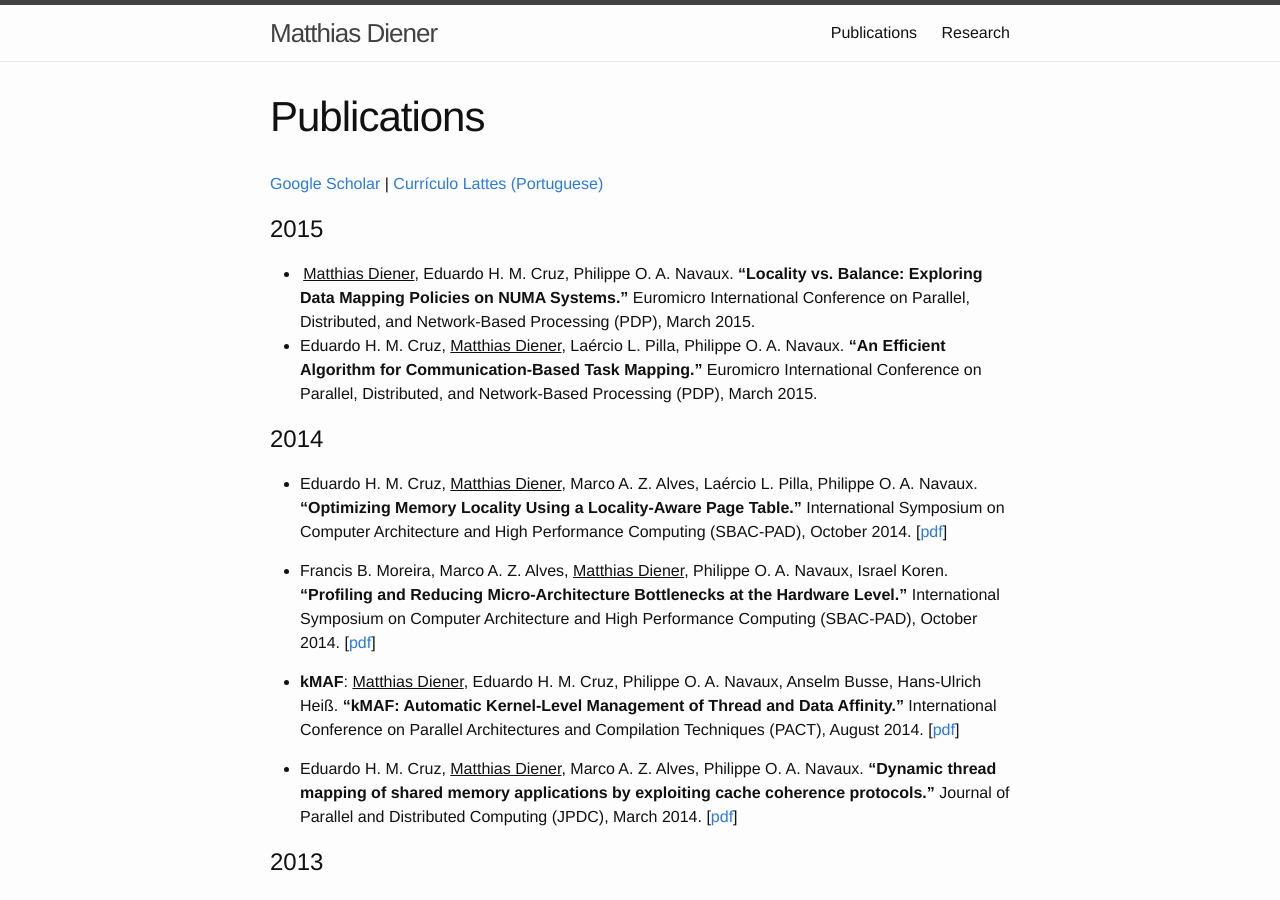
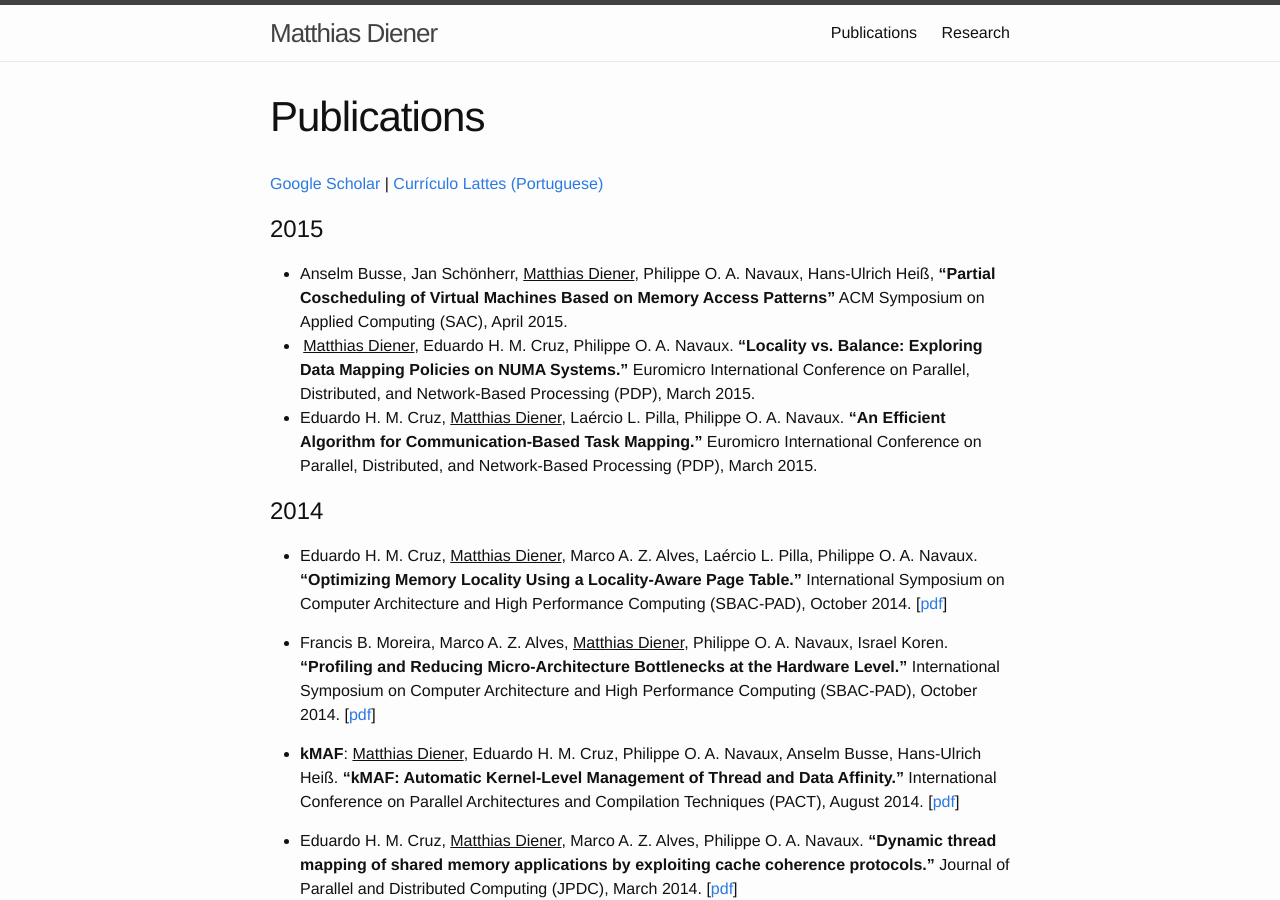
Before and after one commit to matthiasdiener/matthiasdiener.github.io, a Jekyll site: the page built from publications.md, in a window 1280 px wide and 900 px high. Built offline with Jekyll 4.4.1, drawn with Linux system fonts in a browser that asks for light colours.

Commit message:
add sac 2015

```diff
--- a/publications.md
+++ b/publications.md
@@ -7,6 +7,7 @@ title: Publications
 
 # 2015
 
+* Anselm Busse, Jan Schönherr, <u>Matthias Diener</u>, Philippe O. A. Navaux, Hans-Ulrich Heiß, **“Partial Coscheduling of Virtual Machines Based on Memory Access Patterns”** ACM Symposium on Applied Computing (SAC), April 2015.
 * &thinsp;<u>Matthias Diener</u>, Eduardo H. M. Cruz, Philippe O. A. Navaux. **“Locality vs. Balance: Exploring Data Mapping Policies on NUMA Systems.”** Euromicro International Conference on Parallel, Distributed, and Network­-Based Processing (PDP), March 2015.
 * Eduardo H. M. Cruz, <u>Matthias Diener</u>, Laércio L. Pilla, Philippe O. A. Navaux. **“An Efficient Algorithm for Communication­-Based Task Mapping.”** Euromicro International Conference on Parallel, Distributed, and Network­-Based Processing (PDP), March 2015.
 
```
